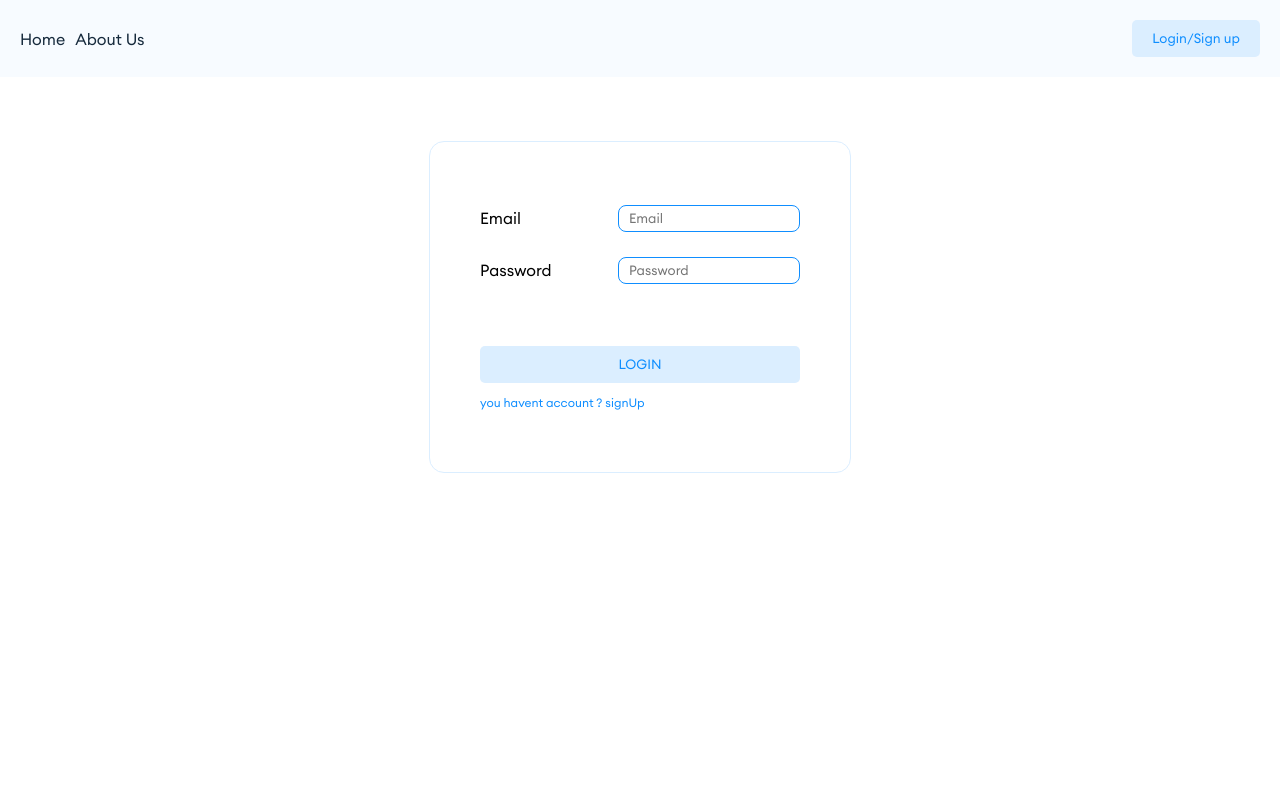
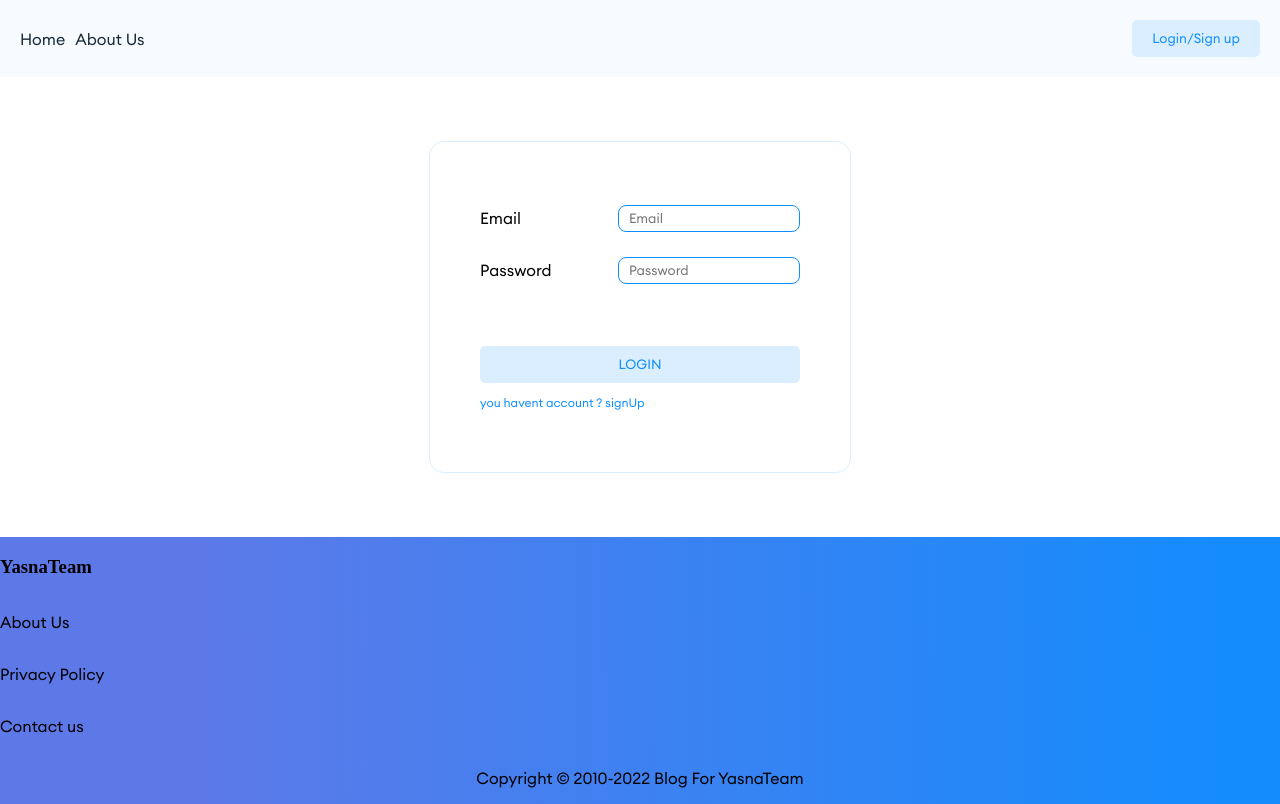
Before and after one commit to ralia79/yasnaTask, a Vue app: page /Login in a window 1280 px wide. Built offline with nearby package versions, Linux system fonts and the light colour scheme.

Commit message:
start in footer ui

```diff
--- a/src/App.vue
+++ b/src/App.vue
@@ -1,13 +1,16 @@
 <script setup>
 import { RouterLink, RouterView } from 'vue-router'
 import headerView from './view/user/header/header.view.vue'
+import Footer from './view/user/footer/footer.vue'
 </script>
-<!-- <RouterLink to="/">Home</RouterLink> -->
 
 <template>
-    <headerView></headerView>
+  <headerView></headerView>
 
   <RouterView />
+
+  <Footer></Footer>
+
 </template>
 
 <style scoped>
--- a/src/assets/main.css
+++ b/src/assets/main.css
@@ -5,6 +5,16 @@ body {
     margin: 0 !important;
     width: 100vw;
     height: 100vh;
+    overflow-x: hidden !important;
+}
+
+body::-webkit-scrollbar {
+    width: 1em;
+}
+
+body::-webkit-scrollbar-thumb {
+    background-color: #DBEEFF;
+    height: 10px;
 }
 
 li {
@@ -28,6 +38,13 @@ li {
     flex-direction: row;
     align-items: center;
     justify-content: center;
+}
+
+.ROW_Start {
+    display: flex;
+    flex-direction: row;
+    /* align-items: flex-start; */
+    justify-content: flex-start;
 }
 
 .column {
@@ -56,3 +73,7 @@ li {
 .mar50 {
     margin-top: 50px;
 }
+
+p {
+    font-family: 'Euclid', serif !important;
+}
--- a/src/view/user/Auth/Login.vue
+++ b/src/view/user/Auth/Login.vue
@@ -67,12 +67,11 @@ export default {
     width: 25%;
     height: 70%;
     margin-top: 5%;
+    margin-bottom: 5%;
     position: relative;
 }
 
-p {
-    font-family: 'Euclid', serif !important;
-}
+
 
 input::placeholder {
     font-family: 'Euclid', serif !important;
--- a/src/view/user/Auth/SignUp.vue
+++ b/src/view/user/Auth/SignUp.vue
@@ -59,6 +59,7 @@ export default {
     width: 25%;
     height: 70%;
     margin-top: 5%;
+    margin-bottom: 5%;
     position: relative;
 }
 
--- /dev/null
+++ b/src/view/user/footer/footer.vue
@@ -0,0 +1,37 @@
+<template>
+    <footer>
+        <div class="ROW_Start w100">
+            <div class="column">
+                <h3>YasnaTeam</h3>
+                <p>About Us</p>
+                <p>Privacy Policy</p>
+                <p>Contact us</p>
+            </div>
+        </div>
+        <div class="ROW">
+            <p>
+                Copyright © 2010-2022 Blog For YasnaTeam</p>
+        </div>
+    </footer>
+</template>
+
+
+<script>
+
+
+
+</script>
+
+<style>
+.w100 {
+    width: 100%;
+}
+footer {
+    width: 100%;
+    background: linear-gradient(269.54deg, #158CFD 4.94%, #5D79E8 84.5%);
+    display: flex;
+    flex-direction: column;
+    align-items: center;
+    justify-content: flex-end;
+}
+</style>
```
Also changed, not shown: src/router/index.js (+2 -5 lines), src/assets/pattern01.png (added).
